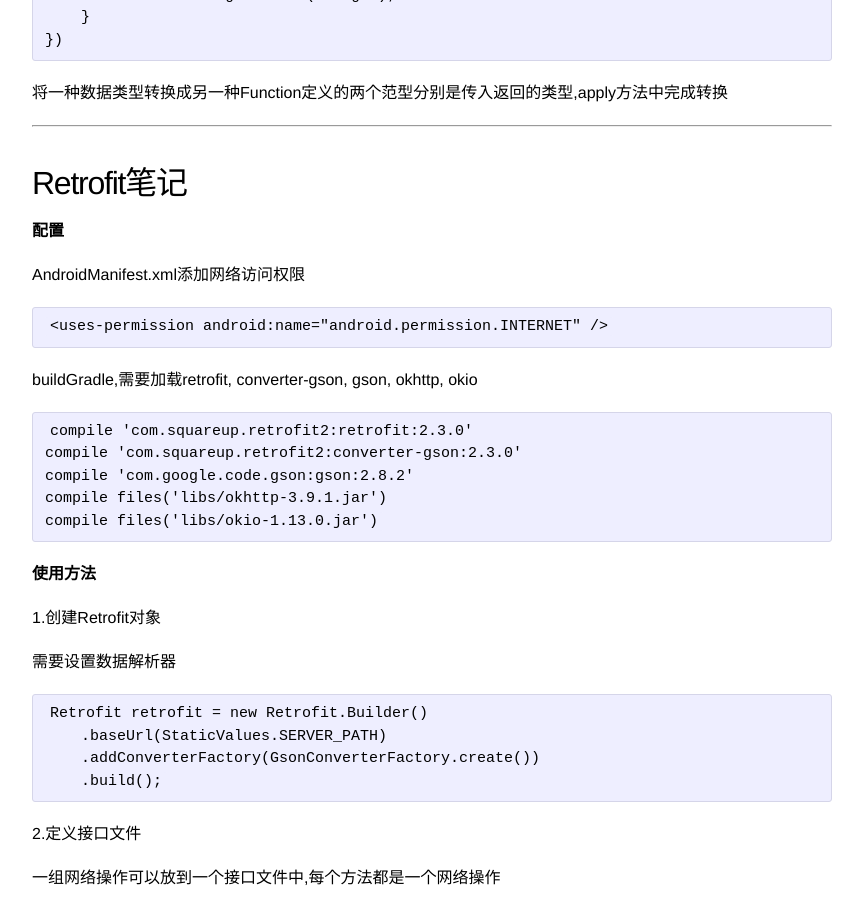
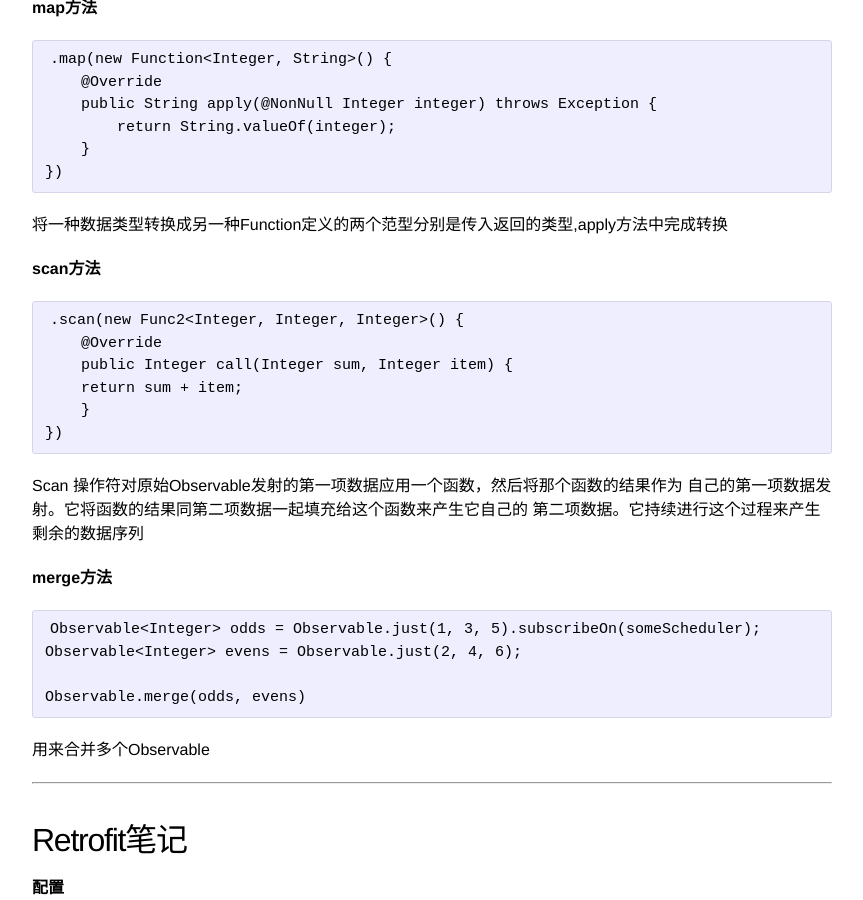
Before and after one commit to viator42/viator42.github.io, a Jekyll site: the page built from _posts/2018-2-11-android-retrofit-rxjaja.markdown, in a window 1280 px wide and 900 px high, scrolled down 4048 px. Shown: the whole window, without its empty margins (208-1071 px from the left). Built offline with Jekyll 4.4.1, drawn with Linux system fonts in a browser that asks for light colours.

Commit message:
update post

```diff
--- a/_posts/2018-2-11-android-retrofit-rxjaja.markdown
+++ b/_posts/2018-2-11-android-retrofit-rxjaja.markdown
@@ -7,25 +7,25 @@
 
 ## RxJava 笔记
 
-__概念__
+### 概念
 
 RxJava是一种响应式编程框架.响应式编程是一种基于异步数据流概念的编程模式。当数据到达的时候，消费者做出响应。响应式编程可以将事件传递给注册了的observer。
 RxJava本质上是一个异步操作库，是一个能让你用极其简洁的逻辑去处理繁琐复杂任务的异步事件库。
 Android平台上为已经开发者提供了AsyncTask,Handler等用来做异步操作的类库，那我们为什么还要选择RxJava呢？答案是简洁！RxJava可以用非常简洁的代码逻辑来解决复杂问题；而且即使业务逻辑的越来越复杂，它依然能够保持简洁
 RxJava主要使用的是观察者模式
 
-__RxJava的基本原理__
+### RxJava的基本原理
 
 在RxJava，Observable相当于被观察者，它是事件的源头，而OnSubscribe则是定义数据源如何发送事件，或者如何发送什么样的数据；Subscriber则是观察者（在代码实现上，Subscriber实现了接口Observer），定义了接收数据后对应的反应。observable.subscribe(subscriber)将两者进行了关联：即告诉Observable，它有一个Subscriber；同时触发OnSubscribe.onCall()，开启整个事件流。
 观察者模式一般是观察者注册到被观察者
 RxJava中是被观察者注册观察者
 
-__导入__
+### 导入
 
     compile 'io.reactivex.rxjava2:rxjava:2.1.1'
     compile 'io.reactivex.rxjava2:rxandroid:2.0.1'
 
-__Example__
+### Example
 
 最简单的例子
 
@@ -54,7 +54,7 @@
         }
     });
 
-__使用流程__
+### 使用流程
 
 1.创建Obserable被观察者对象
 
@@ -156,9 +156,9 @@
 onCompleted或onError调用（不会同时），传递数据给onNext通常被称作发射，
 onCompleted和onError被称作通知。
 
-__转换Observables__
+### 转换Observables
 
-map方法
+__map方法__
 
     .map(new Function<Integer, String>() {
         @Override
@@ -168,6 +168,28 @@
     })
 
 将一种数据类型转换成另一种Function定义的两个范型分别是传入返回的类型,apply方法中完成转换
+
+__scan方法__
+
+    .scan(new Func2<Integer, Integer, Integer>() {
+        @Override
+        public Integer call(Integer sum, Integer item) {
+        return sum + item;
+        }
+    })
+
+Scan 操作符对原始Observable发射的第一项数据应用一个函数，然后将那个函数的结果作为
+自己的第一项数据发射。它将函数的结果同第二项数据一起填充给这个函数来产生它自己的
+第二项数据。它持续进行这个过程来产生剩余的数据序列
+
+__merge方法__
+
+    Observable<Integer> odds = Observable.just(1, 3, 5).subscribeOn(someScheduler);
+    Observable<Integer> evens = Observable.just(2, 4, 6);
+
+    Observable.merge(odds, evens)
+
+用来合并多个Observable
 
 -------------------------------------------------------------------------------------
 
```
